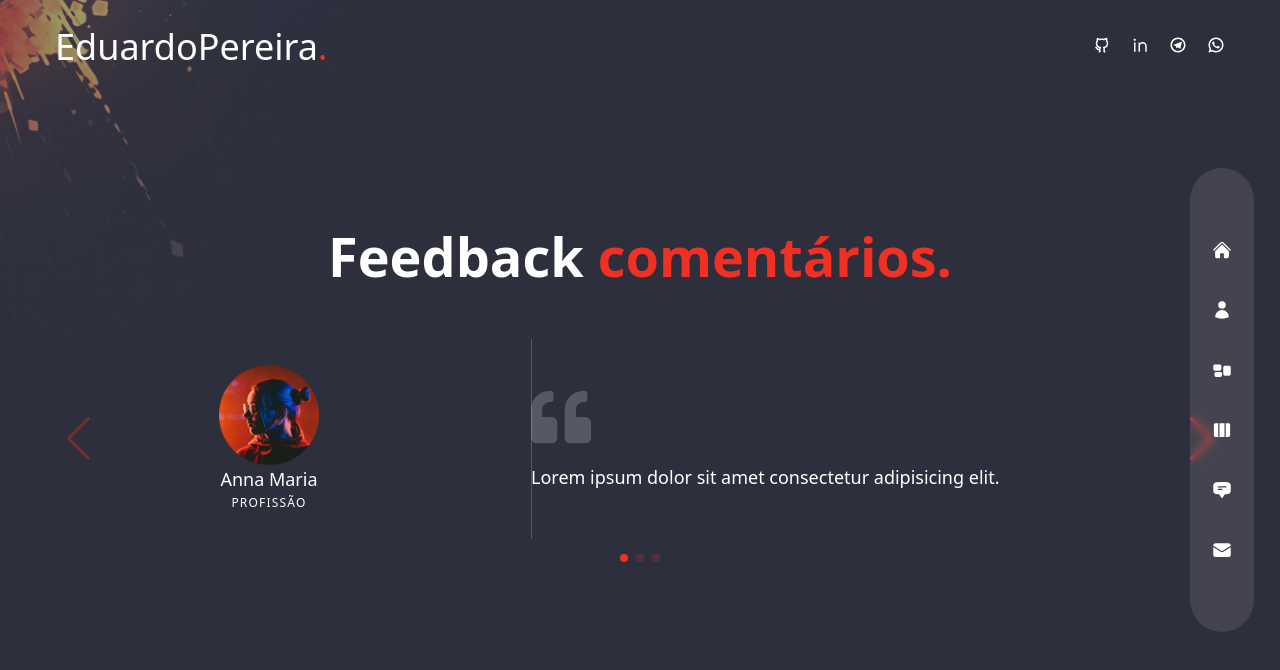
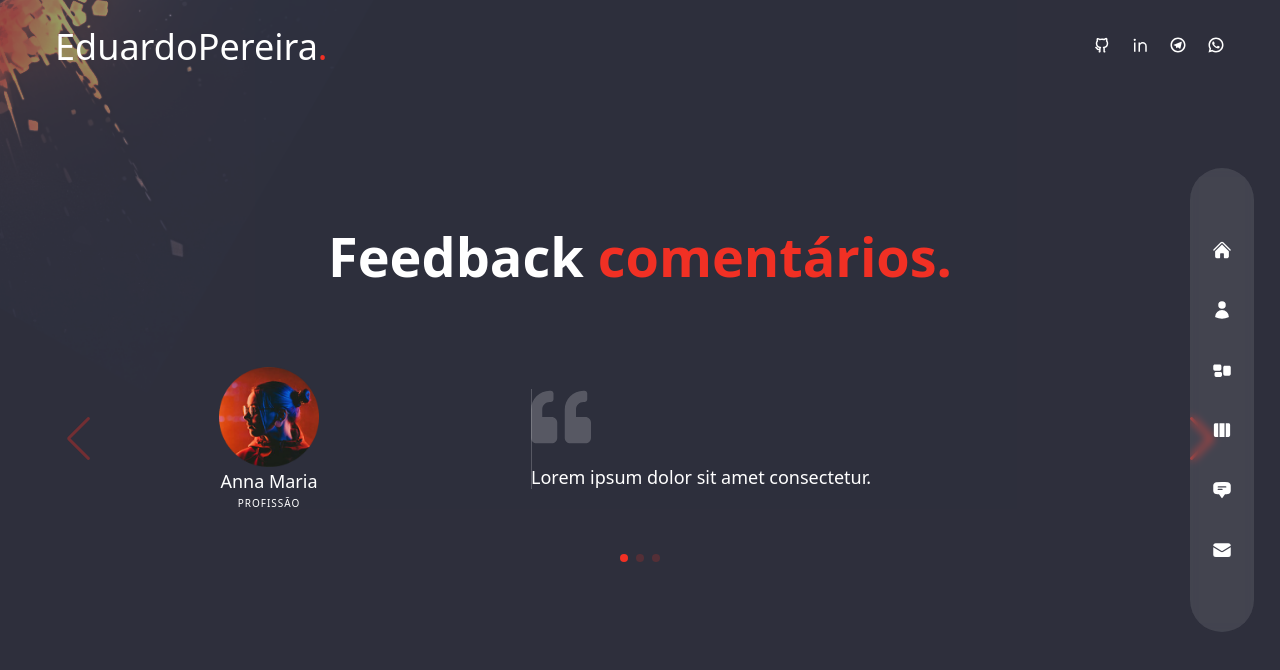
Before and after one commit to EduardoPereiraLima-Dev/EduardoPereira, a Next.js app: page /testimonials in a window 1280 px wide. Shown: the top 670 px of the page. Built offline with nearby package versions, Linux system fonts and the light colour scheme.

Commit message:
configuraçoes de trabalhos e testemhunos

```diff
--- a/components/ProjectsBtn.js
+++ b/components/ProjectsBtn.js
@@ -9,7 +9,7 @@ import { HiArrowRight } from "react-icons/hi2";
 
 const ProjectsBtn = () => {
   return <div className='mx-auto xl:mx-0'>
-    <Link href={'../pages/work/index.js'} className='relative w-[185px] h-[185px] flex justify-center bg-circleStar items-center bg-cover bg-center bg-no-repeat group no-underline cursor-pointer'>
+    <Link href={'/work'} className='relative w-[185px] h-[185px] flex justify-center bg-circleStar items-center bg-cover bg-center bg-no-repeat group cursor-pointer'>
       <Image
       src={'/rounded-text.png'}
       width={141}
--- a/components/TestimonialSlider.js
+++ b/components/TestimonialSlider.js
@@ -21,21 +21,21 @@ const testimonialData = [
     name: 'Anna Maria',
     position: 'Profissão',
     message:
-      'Lorem ipsum dolor sit amet consectetur adipisicing elit.',
+      'Lorem ipsum dolor sit amet consectetur.',
   },
   {
     image: '/t-avt-2.png',
     name: 'Janaina Torres',
     position: 'Profissão',
     message:
-      'Lorem ipsum dolor sit amet consectetur adipisicing elit.',
+      'Lorem ipsum dolor sit amet consectetur.',
   },
   {
     image: '/t-avt-3.png',
     name: 'João Victor',
     position: 'Profissão',
     message:
-      'Lorem ipsum dolor sit amet consectetur adipisicing elit.',
+      'Lorem ipsum dolor sit amet consectetur.',
   },
 ];
 
@@ -63,14 +63,14 @@ const TestimonialSlider = () => {
                   {/*name */}
                   <div className='text-lg'>{person.name}</div>
                   {/*position */}
-                  <div className='text-[12px] uppercase font-extralight tracking-widest'>{person.position}</div>
+                  <div className='text-[10px] uppercase font-extralight tracking-widest'>{person.position}</div>
                 </div>
               </div>
               {/*quote & message */}
-              <div className='flex-1 flex flex-col justify-center before:w-[1px] xl:before:bg-white/20 xl:before:absolute xl:before:leaf-0 xl:before:h-[200px] relative xl:pl-20 '>
+              <div className='flex-1 flex flex-col justify-center before:w-[1px] xl:before:bg-white/20 xl:before:absolute xl:before:leaf-0 xl:before:h-[100px] relative xl:pl-20 '>
                 {/*quote & icon */}
                 <div className='mb-4'>
-                  <FaQuoteLeft className='text-4xl xl:text-6xl text-white/20 mx-auto md:mx-0' />
+                  <FaQuoteLeft className='text-3xl xl:text-6xl text-white/20 mx-auto md:mx-0' />
                 </div>
                 {/*message */}
                 <div className='xl:text-lg text-center md:text-left'>
--- a/components/WorkSlider.js
+++ b/components/WorkSlider.js
@@ -211,14 +211,13 @@ const WorkSlider = () => {
       className='h-[280vh] sm:h-[480vh]'
       navigation={true}
     >
-      {workSlides.slides.map((slide, slideIndex) => (
-        <SwiperSlide key={slideIndex}>
+      {workSlides.slides.map((slide, Index) => (
+        <SwiperSlide key={Index}>
           <div className='grid grid-cols-2 grid-rows-2 gap-4 cursor-pointer'>
-            {slide.images.map((image, imageIndex) => {
-              const thumbnailId = `slide${slideIndex + 1}_image${imageIndex + 1}`;
+            {slide.images.map((image, Index) => {
+
               return (
-                <div className='relative rounded-lg overflow-hidden flex items-center justify-center group' key={imageIndex}>
-                  <a href={image.link} target='_blank' rel='noopener noreferrer'>
+                <div className='relative rounded-lg overflow-hidden flex items-center justify-center group' key={Index}>
                         {/* link */}
                     <div className='flex items-center justify-center relative overflow-hidden group'>
                       {/* Image */}
@@ -236,7 +235,6 @@ const WorkSlider = () => {
                         </div>
                       </div>
                     </div>
-                  </a>
                 </div>
               );
             })}
--- a/package.json
+++ b/package.json
@@ -9,7 +9,7 @@
     "start": "next start",
     "lint": "next lint",
     "Predeploy": "npm run build",
-    "Deploy": "gh-pages -d dist"
+    "Deploy": "gh-pages -d build"
   },
   "dependencies": {
     "@babel/core": "^7.23.2",
--- a/pages/testimonials/index.js
+++ b/pages/testimonials/index.js
@@ -6,7 +6,7 @@ import {motion} from 'framer-motion';
 import { fadeIn } from "../../variants";
 
 const Testimonials = () => {
-  return <div className='h-full bg-primary/30 py-16 text-center'>
+  return <div className='h-full bg-primary/30 py-36 text-center'>
     <div className='container mx-auto h-full flex flex-col justify-center'>
       {/*title */}
       <motion.h2
```
